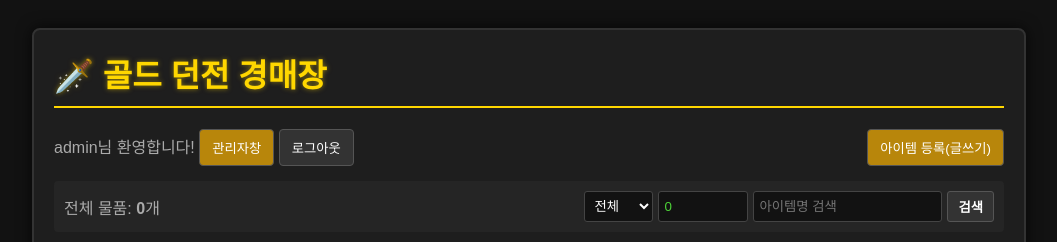
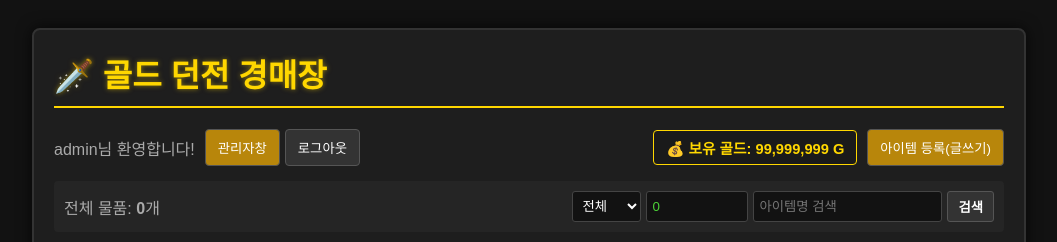
Before and after one commit to mintpasta-EX/joogbu, a Flask app: page / in a window 1280 px wide. Shown: the top 242 px of the page, without its empty margins (111-1168 px from the left). Run offline with Flask 3, Linux system fonts and the light colour scheme; a user stored in the database is signed in; data comes from the database, SQL or seed files in the repository; data that the repository does not hold is empty.

Commit message:
Add files via upload

```diff
--- a/templates/index.html
+++ b/templates/index.html
@@ -1,3 +1,4 @@
+<!DOCTYPE html>
 <html>
 <head>
     <meta charset="UTF-8">
@@ -20,20 +21,27 @@
 <body>
     <div class="container">
         <h1>🗡️ 골드 던전 경매장</h1>
+
         <div class="top-bar">
-            <div>
+            <div style="display: flex; align-items: center;">
                 {% if session['username'] %}
                     <span style="color:#aaa;">{{session['username']}}님 환영합니다!</span>
                     {% if session['role'] == 'admin' %}
-                        <button onclick="location.href='/admin/'" style="background-color:#b8860b;">관리자창</button>
+                        <button onclick="location.href='/admin/'" style="background-color:#b8860b; margin-left:10px;">관리자창</button>
                     {% endif %}
-                    <button onclick="location.href='/logout/'">로그아웃</button>
+                    <button onclick="location.href='/logout/'" style="margin-left:5px;">로그아웃</button>
                 {% else %}
                     <button onclick="location.href='/login/'">로그인</button>
-                    <button onclick="location.href='/register/'">회원가입</button>
+                    <button onclick="location.href='/register/'" style="margin-left:5px;">회원가입</button>
                 {% endif %}
             </div>
-            <div>
+
+            <div style="display: flex; align-items: center;">
+                {% if session['username'] %}
+                    <span style="background-color:#1a1a1a; border:1px solid #ffd700; color:#ffd700; padding:6px 12px; border-radius:4px; margin-right:10px; font-weight:bold; font-size:11pt;">
+                        💰 보유 골드: {{ "{:,}".format(user_money) }} G
+                    </span>
+                {% endif %}
                 <button onclick="location.href='/create/'" style="background-color:#b8860b;">아이템 등록(글쓰기)</button>
             </div>
         </div>
@@ -41,19 +49,18 @@
         <div style="background:#252525; padding:10px; border-radius:4px; display:flex; justify-content: space-between; align-items: center;">
             <span style="color:#aaa;">전체 물품: <strong>{{count}}</strong>개</span>
             <form method="get" style="margin:0; display:flex; gap:5px;">
-
                 <select name="category" style="padding:5px; background:#121212; color:#fff; border:1px solid #444; border-radius:3px;">
                     <option value="전체" {% if category_filter == '전체' %}selected{% endif %}>전체</option>
                     <option value="무기" {% if category_filter == '무기' %}selected{% endif %}>무기</option>
                     <option value="방어구" {% if category_filter == '방어구' %}selected{% endif %}>방어구</option>
                     <option value="소모품" {% if category_filter == '소모품' %}selected{% endif %}>소모품</option>
                 </select>
-
                 <input type="number" name="min_stat" value="{{min_stat}}" placeholder="최소 스탯" style="width:90px; padding:5px; background:#121212; color:#4cd137; border:1px solid #444; border-radius:3px;">
                 <input type="text" name="keyword" value="{{keyword}}" placeholder="아이템명 검색" style="padding:5px; background:#121212; color:#fff; border:1px solid #444; border-radius:3px;">
                 <input type="submit" value="검색" style="background:#333; color:#fff; border:1px solid #555; padding:5px 10px; cursor:pointer; border-radius:3px; font-weight:bold;">
             </form>
         </div>
+
         {{searchResult | safe}}
 
         <table>
```
Also changed, not shown: templates/admin.html (line endings or trailing spaces), templates/empty.html (line endings or trailing spaces). Lines whose indentation alone changed are shown as unchanged.
